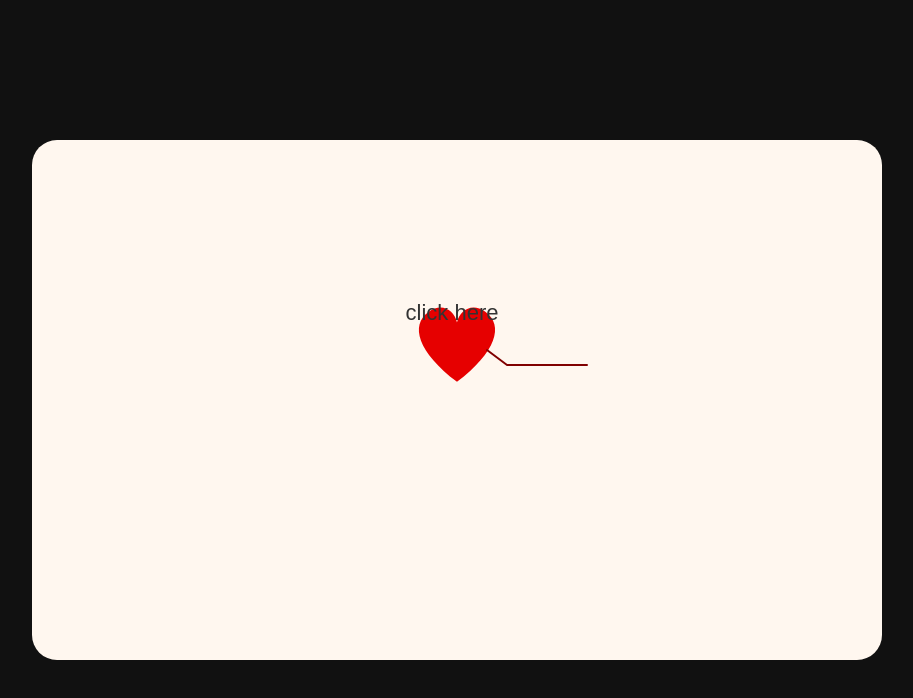
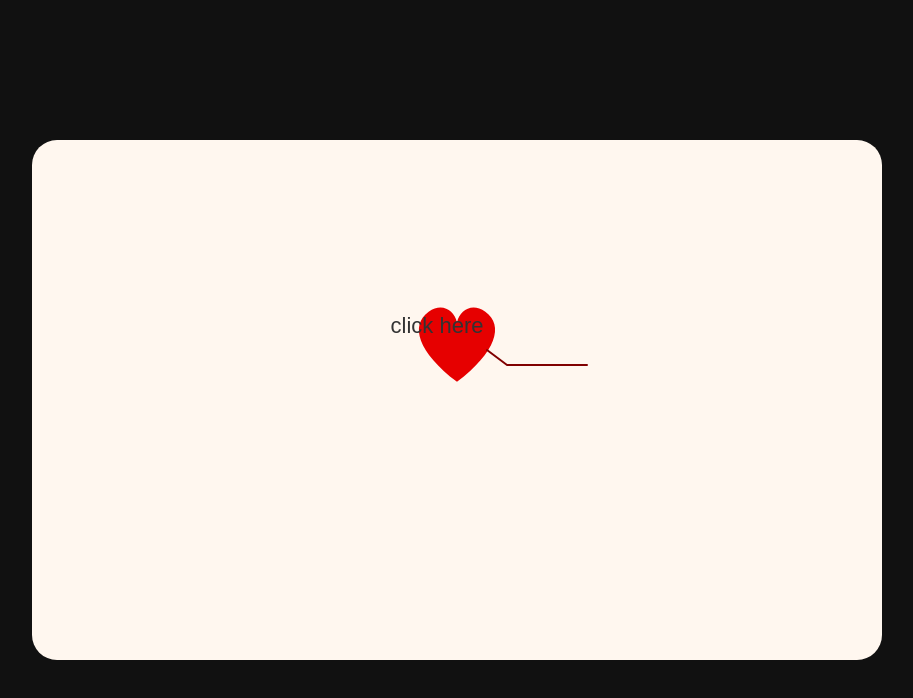
Before and after one commit to panagioti-zanti/web-code-test, a plain HTML site: page index.html in a window 1280 px wide. Shown: the whole page, without its empty margins (183-1096 px from the left). Drawn offline with Linux system fonts and the light colour scheme.

Commit message:
Update index.html

```diff
--- a/index.html
+++ b/index.html
@@ -236,7 +236,7 @@ function drawStartScreen() {
   ctx.fillStyle = "#333";
   ctx.font = "22px Arial";
   ctx.textAlign = "center";
-  ctx.fillText("click here", startHeart.x - 5, startHeart.y -20);
+  ctx.fillText("click here", startHeart.x - 20, startHeart.y -7);
 
 }
 
```
